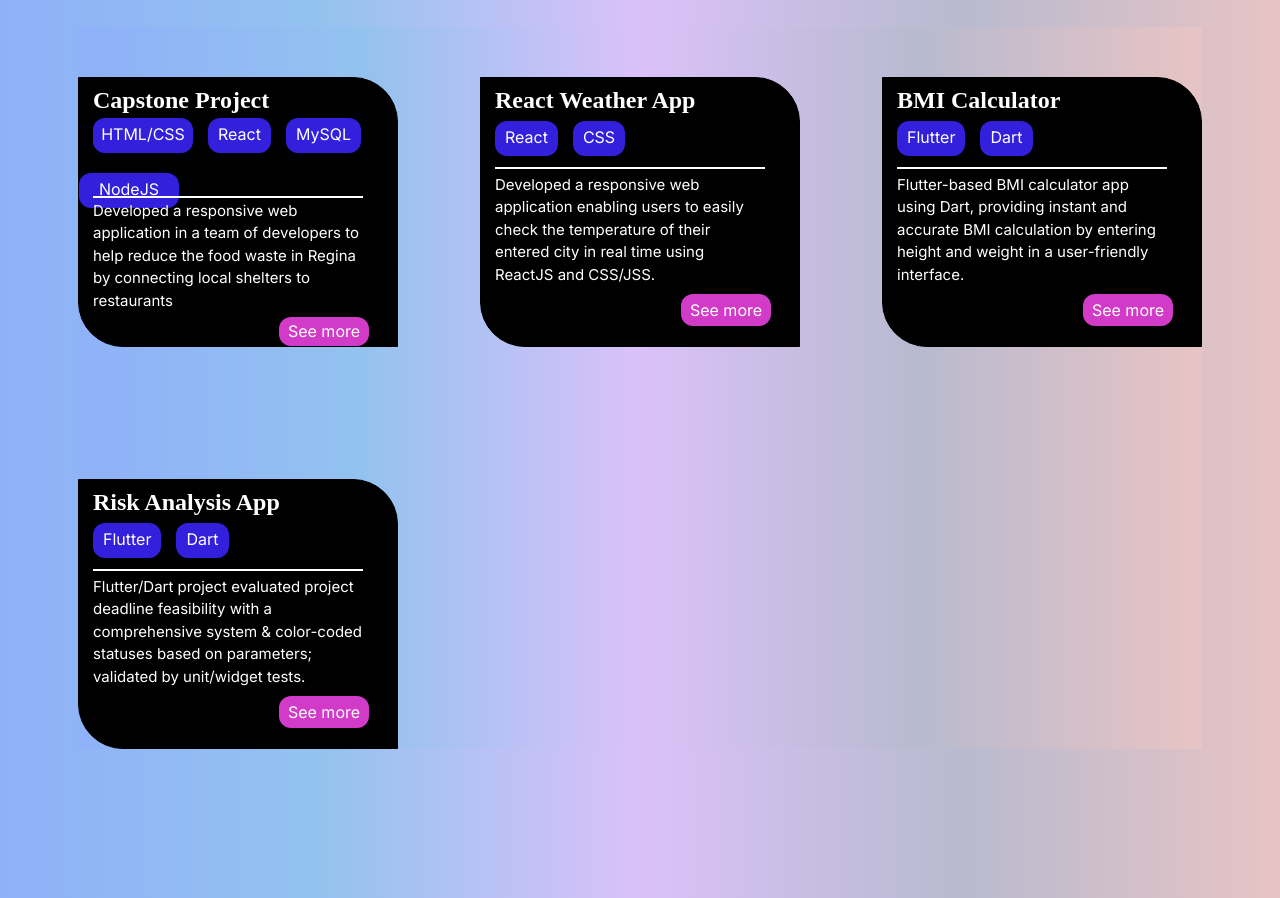
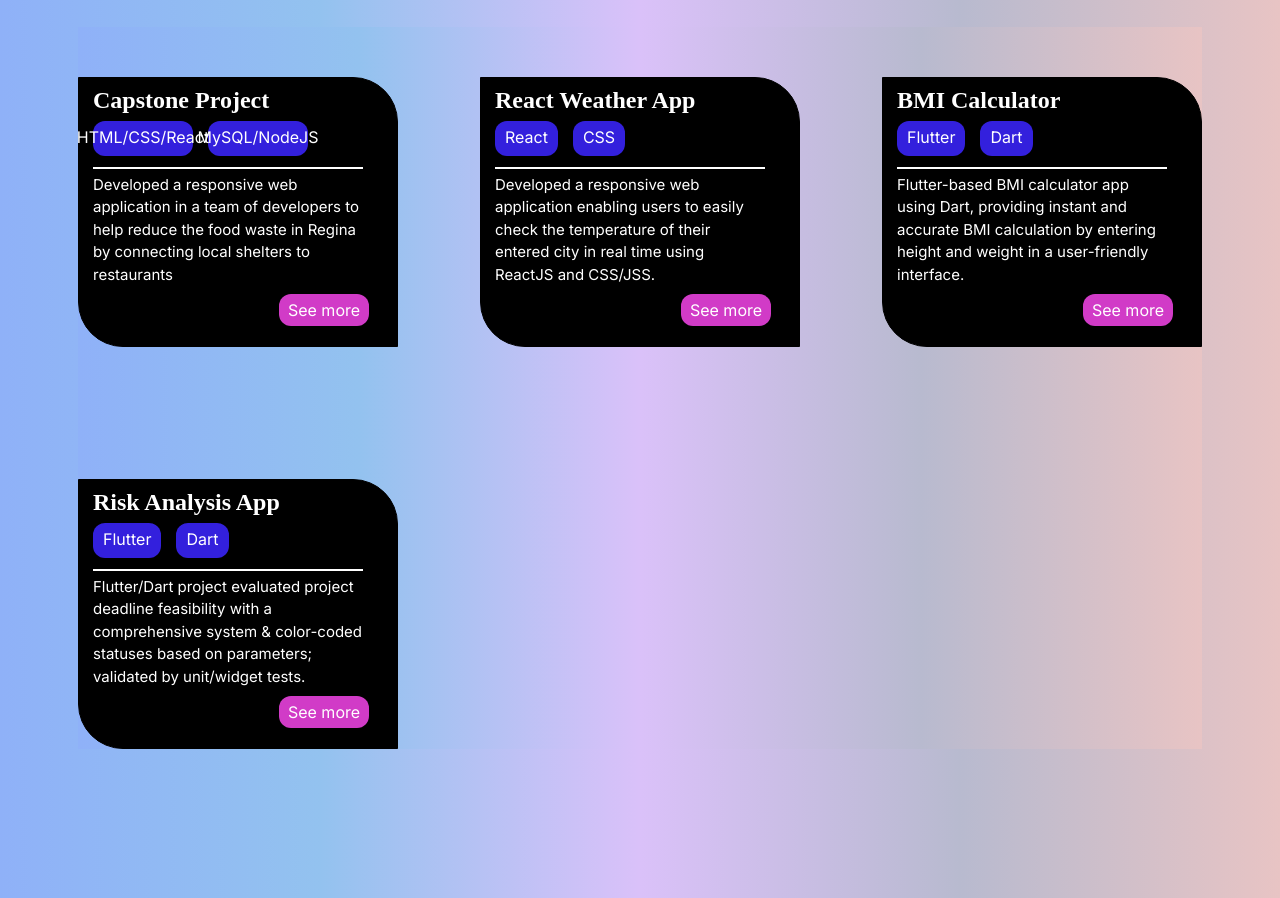
Before and after one commit to FaizahKolapo/FaizahKolapo.github.io, a website built with Parcel: page index.html in a window 1280 px wide. Shown: the part 1763-2661 px from the top of the page. Built offline with nearby package versions, Linux system fonts and the light colour scheme.

Commit message:
Update index.html

```diff
--- a/index.html
+++ b/index.html
@@ -103,17 +103,11 @@
             <h3 class="project-head">Capstone Project</h3>
             <div class="tech-used">
               <div class="tech-container">
-                <p class="tech-text">HTML/CSS</p>
+                <p class="tech-text">HTML/CSS/React</p>
               </div>
               <div class="tech-container">
-                <p class="tech-text">React</p>
+                <p class="tech-text">MySQL/NodeJS</p>
               </div>
-              <div class="tech-container">
-                <p class="tech-text">MySQL</p>
-              </div>
-            </div>
-            <div class="tech-container">
-                <p class="tech-text">NodeJS</p>
             </div>
             <div class="project-line"></div>
             <p class="react-app">
```
